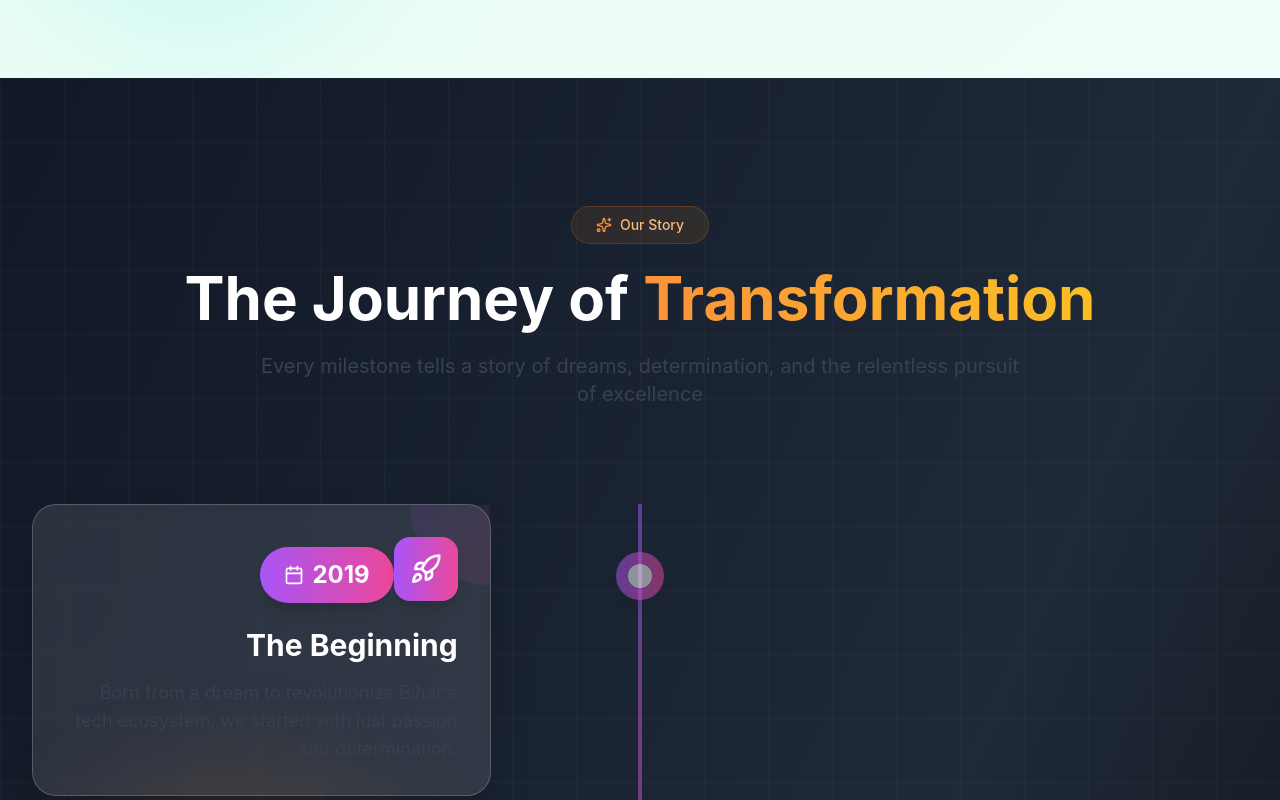
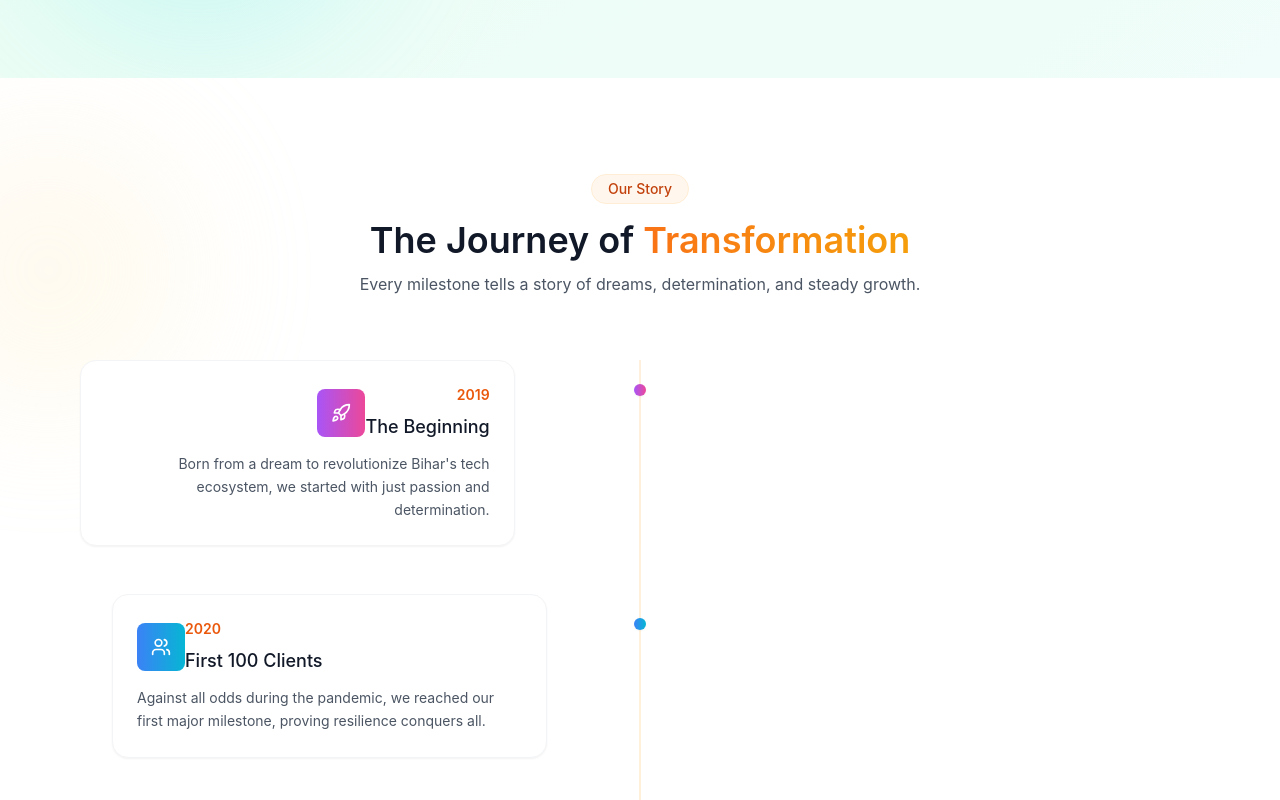
Before and after one commit to kushvardhan/jankiinfotech, a Next.js app: page /about in a window 1280 px wide. Shown: the part 4680-5480 px from the top of the page. Built offline with nearby package versions, Linux system fonts and the light colour scheme.

Commit message:
changing theme

```diff
--- a/src/app/about/page.tsx
+++ b/src/app/about/page.tsx
@@ -150,24 +150,13 @@ export default function AboutPage() {
     },
   ];
 
-  // Animation variants for Framer Motion
   const container = {
   hidden: { opacity: 0 },
-    show: {
-      opacity: 1,
-      transition: {
-        staggerChildren: 0.2,
-      },
-    },
+  show: { opacity: 1, transition: { staggerChildren: 0.12 } },
 };
-
 const item = {
-    hidden: { opacity: 0, y: 30 },
-    show: {
-      opacity: 1,
-      y: 0,
-      transition: { duration: 0.6 },
-    },
+  hidden: { opacity: 0, y: 12 },
+  show: { opacity: 1, y: 0, transition: { duration: 0.45, ease: "easeOut" } },
 };
 
   return (
@@ -498,146 +487,88 @@ export default function AboutPage() {
         </section>
 
         {/* Journey Timeline - Premium & Emotionally Engaging */}
-        <section className="relative overflow-hidden py-20 md:py-32 bg-gradient-to-br from-white via-orange-50/30 to-amber-50/30 md:from-gray-900 md:via-gray-800 md:to-black">
-          {/* Animated background - subtle on mobile, dramatic on desktop */}
-          <div className="absolute inset-0 overflow-hidden pointer-events-none">
-            <div className="absolute top-1/4 left-10 w-96 h-96 bg-gradient-to-br from-orange-300/8 to-amber-300/8 md:from-orange-500/20 md:to-amber-500/20 rounded-full filter blur-3xl animate-blob"></div>
-            <div className="absolute bottom-1/4 right-10 w-96 h-96 bg-gradient-to-br from-yellow-300/8 to-orange-300/8 md:from-purple-500/20 md:to-pink-500/20 rounded-full filter blur-3xl animate-blob animation-delay-4000"></div>
-            <div className="absolute top-1/2 left-1/2 w-72 h-72 bg-gradient-to-br from-pink-300/8 to-rose-300/8 md:from-blue-500/15 md:to-cyan-500/15 rounded-full filter blur-3xl animate-blob animation-delay-2000"></div>
+         <section className="relative py-16 md:py-24 bg-white text-gray-900 overflow-hidden">
+      {/* subtle background accent - not animated on hover */}
+      <div className="absolute inset-0 pointer-events-none">
+        <div className="hidden md:block absolute -left-24 top-12 w-72 h-72 rounded-full blur-3xl bg-gradient-to-br from-orange-100 to-amber-100 opacity-30" />
       </div>
 
-          {/* Grid pattern - very subtle */}
-          <div className="absolute inset-0 opacity-[0.02] md:opacity-[0.03]">
-            <div className="absolute inset-0 bg-[linear-gradient(to_right,#f97316_1px,transparent_1px),linear-gradient(to_bottom,#f97316_1px,transparent_1px)] md:bg-[linear-gradient(to_right,#ffffff_1px,transparent_1px),linear-gradient(to_bottom,#ffffff_1px,transparent_1px)] bg-[size:4rem_4rem]"></div>
+      <div className="container mx-auto max-w-6xl px-4 relative z-10">
+        <div className="text-center mb-12 md:mb-16">
+          <div className="inline-flex items-center bg-orange-50 border border-orange-100 rounded-full px-4 py-1 text-orange-700 text-sm font-medium">
+            <span>Our Story</span>
           </div>
-
-          <div className="container mx-auto max-w-7xl px-4 sm:px-6 lg:px-8 relative z-10">
-            {/* Header */}
-            <div className="text-center mb-16 md:mb-24">
-              <div className="inline-flex items-center bg-gradient-to-r from-orange-100 to-amber-100 md:from-orange-500/10 md:to-amber-500/10 border border-orange-200 md:border-orange-500/20 rounded-full px-6 py-2 mb-6">
-                <Sparkles className="h-4 w-4 mr-2 text-orange-600 md:text-orange-400" />
-                <span className="text-sm font-medium text-orange-800 md:text-orange-300">
-                  Our Story
-                </span>
-              </div>
-              <h2 className="text-4xl md:text-5xl lg:text-6xl font-bold text-gray-900 md:text-white mb-6 leading-tight">
+          <h2 className="mt-4 text-3xl md:text-4xl font-semibold leading-tight">
             The Journey of{" "}
-                <span className="bg-gradient-to-r from-orange-600 to-amber-600 md:from-orange-400 md:to-amber-400 bg-clip-text text-transparent">
+            <span className="bg-clip-text text-transparent bg-gradient-to-r from-orange-500 to-amber-500">
               Transformation
             </span>
           </h2>
-              <p className="text-lg md:text-xl text-gray-600 md:text-gray-300 max-w-3xl mx-auto leading-relaxed">
-                Every milestone tells a story of dreams, determination, and the
-                relentless pursuit of excellence
+          <p className="mt-3 text-sm md:text-base text-gray-600 max-w-2xl mx-auto">
+            Every milestone tells a story of dreams, determination, and steady growth.
           </p>
         </div>
 
-            {/* Timeline with Framer Motion */}
         <motion.div
+          variants={container}
           initial="hidden"
           whileInView="show"
-              viewport={{ once: true, amount: 0.12 }}
-              variants={container}
+          viewport={{ once: true, amount: 0.2 }}
           className="relative"
         >
-              {/* Timeline Line - Gradient */}
-              <div className="absolute left-6 md:left-1/2 top-0 bottom-0 w-0.5 md:w-1 bg-gradient-to-b from-purple-500 via-orange-500 to-pink-500 md:transform md:-translate-x-1/2 opacity-30 md:opacity-50"></div>
+          {/* Vertical center line on md+, simple thin line */}
+          <div className="hidden md:block absolute left-1/2 -translate-x-1/2 top-0 bottom-0 w-[2px] bg-gradient-to-b from-orange-200 to-amber-200 opacity-40" />
 
-              <div className="space-y-12 md:space-y-20">
-                {milestones.map((m, idx) => {
+          <div className="space-y-8 md:space-y-12">
+            {milestones.map((m, i) => {
               const Icon = m.icon;
-                  const side = idx % 2 === 0 ? "left" : "right";
+              const isLeft = i % 2 === 0;
 
               return (
                 <motion.div
-                      key={idx}
-                      variants={item}
+                  key={i}
                   className="relative md:flex md:items-start md:justify-between"
                 >
-                      {/* Content Card */}
+                  {/* Card */}
                   <div
-                        className={`ml-12 md:ml-0 md:w-5/12 ${
-                          side === "left"
-                            ? "md:pr-12 md:text-right"
-                            : "md:pl-12 md:text-left"
-                        }`}
+                    className={`md:w-5/12 ${isLeft ? "md:order-1 md:text-right md:pr-8" : "md:order-2 md:text-left md:pl-8"}`}
                   >
                     <div
-                          className={`group relative bg-white md:bg-white/10 md:backdrop-blur-sm rounded-2xl md:rounded-3xl p-6 md:p-8 shadow-lg md:shadow-2xl hover:shadow-xl md:hover:shadow-orange-500/20 transition-all duration-500 hover:scale-105 border border-gray-100 md:border-white/20`}
+                      className="bg-white border border-gray-100 rounded-2xl p-5 md:p-6 shadow-sm transition-shadow transform-gpu will-change-transform hover:shadow-md"
+                      style={{ backfaceVisibility: "hidden" }}
                     >
-                          {/* Glow effect on hover - desktop only */}
-                          <div
-                            className={`hidden md:block absolute inset-0 rounded-3xl bg-gradient-to-r ${m.color} opacity-0 group-hover:opacity-20 transition-opacity duration-500 blur-xl -z-10`}
-                          ></div>
-
-                          {/* Year Badge */}
-                          <div
-                            className={`inline-flex items-center bg-gradient-to-r ${m.color} text-white rounded-full px-4 md:px-6 py-2 md:py-3 mb-4 md:mb-6 shadow-lg`}
-                          >
-                            <Calendar className="h-4 w-4 md:h-5 md:w-5 mr-2" />
-                            <span className="text-lg md:text-2xl font-bold">
-                              {m.year}
-                            </span>
+                      <div className="inline-flex items-center space-x-3 md:space-x-0 md:space-x-reverse md:justify-end">
+                        <div className={`inline-flex items-center justify-center w-12 h-12 rounded-lg bg-gradient-to-r ${m.color} text-white`}>
+                          <Icon className="w-5 h-5" />
                         </div>
-
-                          {/* Icon */}
-                          <div
-                            className={`inline-flex items-center justify-center w-14 h-14 md:w-16 md:h-16 bg-gradient-to-r ${m.color} rounded-2xl mb-4 md:mb-6 shadow-lg group-hover:scale-110 transition-transform duration-300`}
-                          >
-                            <Icon className="h-7 w-7 md:h-8 md:w-8 text-white" />
-                          </div>
-
-                          {/* Title */}
-                          <h3 className="text-2xl md:text-3xl font-bold text-gray-900 md:text-white mb-3 md:mb-4">
-                            {m.title}
-                          </h3>
-
-                          {/* Description */}
-                          <p className="text-base md:text-lg text-gray-600 md:text-gray-300 leading-relaxed">
-                            {m.description}
-                          </p>
-
-                          {/* Decorative corner accent */}
-                          <div
-                            className={`absolute top-0 ${
-                              side === "left" ? "right-0" : "left-0"
-                            } w-20 h-20 bg-gradient-to-br ${
-                              m.color
-                            } opacity-10 rounded-bl-full ${
-                              side === "left"
-                                ? "rounded-tr-2xl md:rounded-tr-3xl"
-                                : "rounded-tl-2xl md:rounded-tl-3xl"
-                            }`}
-                          ></div>
+                        <div className="ml-3 md:ml-0">
+                          <div className="text-sm text-orange-600 font-semibold">{m.year}</div>
+                          <h3 className="mt-2 text-lg font-medium text-gray-900">{m.title}</h3>
                         </div>
                       </div>
 
-                      {/* Timeline Dot - Animated */}
-                      <div className="absolute left-6 md:left-1/2 top-8 md:top-12 transform -translate-x-1/2 flex items-center justify-center">
-                        <div
-                          className={`w-8 h-8 md:w-12 md:h-12 bg-gradient-to-r ${m.color} rounded-full shadow-lg flex items-center justify-center animate-pulse`}
-                        >
-                          <div className="w-4 h-4 md:w-6 md:h-6 bg-white rounded-full"></div>
+                      <p className="mt-3 text-sm text-gray-600 leading-relaxed">{m.description}</p>
                     </div>
-                        {/* Ripple effect */}
-                        <div
-                          className={`absolute w-8 h-8 md:w-12 md:h-12 bg-gradient-to-r ${m.color} rounded-full opacity-20 animate-ping`}
-                        ></div>
+                  </div>
+
+                  {/* Dot / connector */}
+                  <div className="absolute left-4 md:left-1/2 md:-translate-x-1/2 top-4 md:top-6 flex items-center justify-center">
+                    <div className={`w-3 h-3 rounded-full bg-gradient-to-r ${m.color} shadow-sm`} />
                   </div>
                 </motion.div>
               );
             })}
           </div>
 
-              {/* Bottom CTA */}
-              <div className="text-center mt-16 md:mt-24">
-                <p className="text-lg md:text-xl text-gray-600 md:text-gray-300 mb-6">
-                  And this is just the beginning...
-                </p>
-                <div className="inline-flex items-center bg-gradient-to-r from-orange-500 to-amber-500 text-white rounded-full px-8 py-4 shadow-xl hover:shadow-2xl hover:scale-105 transition-all duration-300 cursor-pointer">
-                  <Rocket className="h-5 w-5 mr-2 animate-bounce" />
-                  <span className="font-semibold">Join Our Journey</span>
-                </div>
+          {/* CTA */}
+          <div className="text-center mt-12 md:mt-16">
+            <p className="text-gray-600 mb-4">And this is just the beginning...</p>
+            <button
+              type="button"
+              className="inline-flex items-center gap-3 px-6 py-3 rounded-full bg-gradient-to-r from-orange-500 to-amber-500 text-white font-medium shadow hover:shadow-lg transition-transform transform-gpu hover:-translate-y-0.5 focus:outline-none focus:ring-2 focus:ring-orange-200"
+            >
+              <span>Join Our Journey</span>
+            </button>
           </div>
         </motion.div>
       </div>
```
Lines whose indentation alone changed are shown as unchanged.
